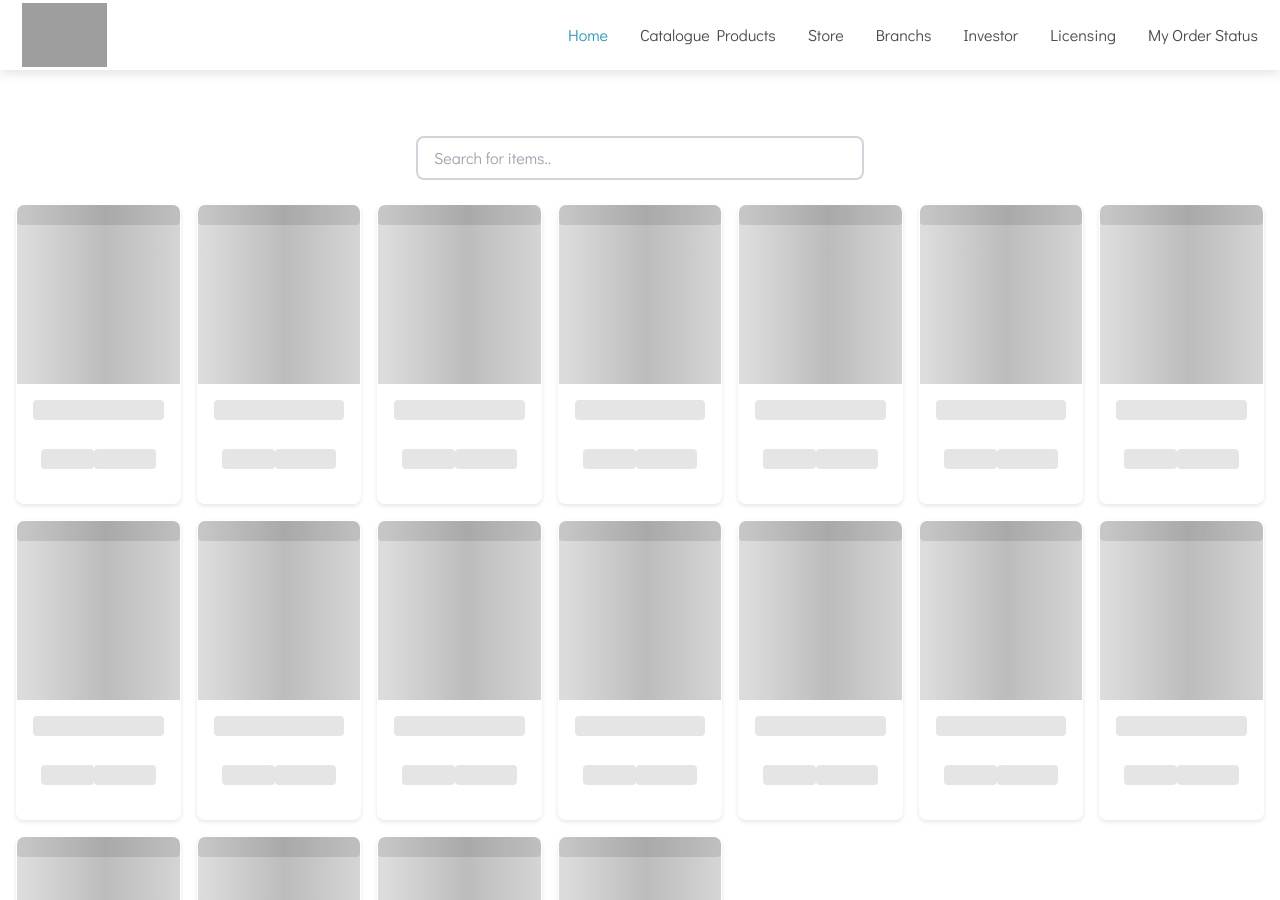
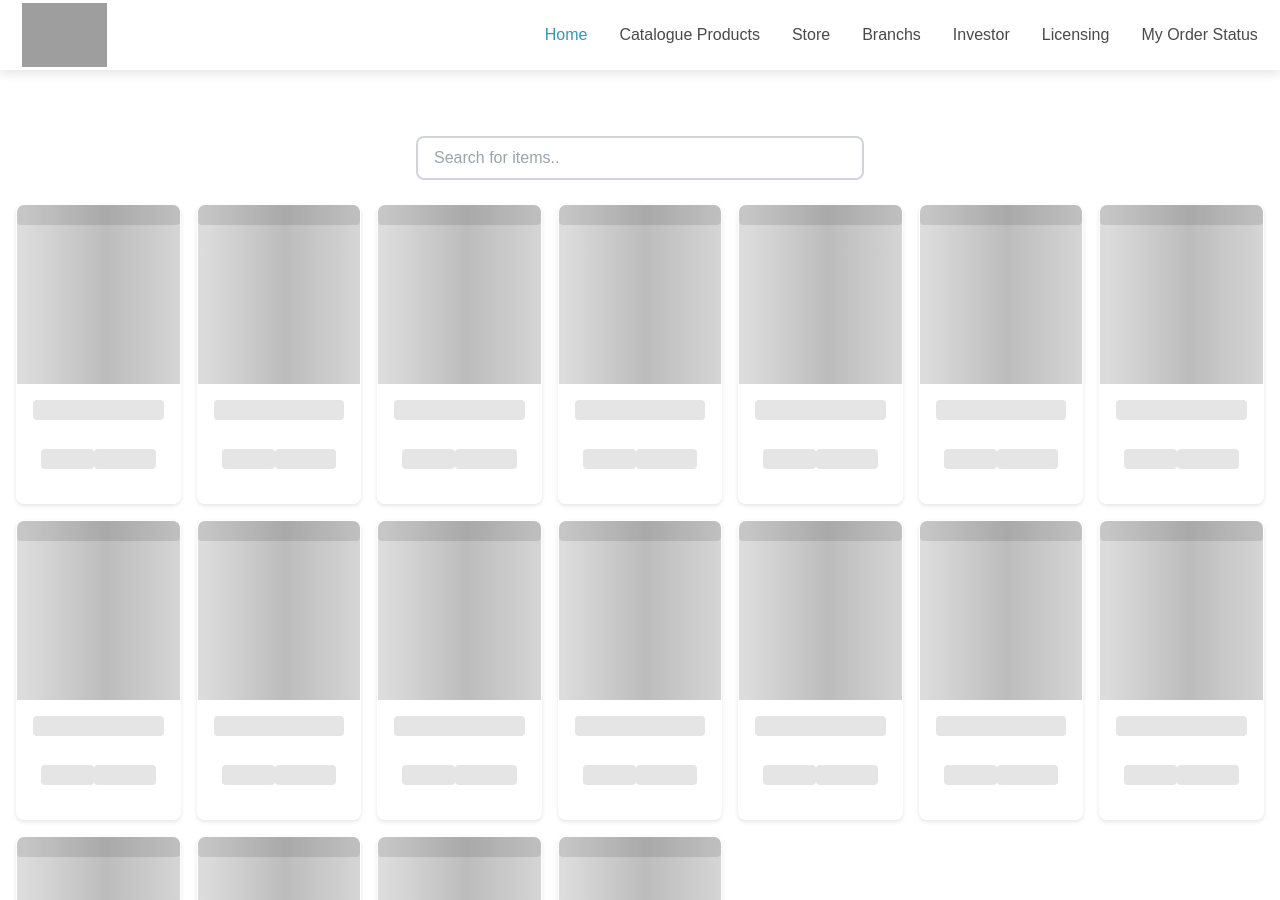
Before and after one commit to AhteraStudio/compimedic, a Jekyll site: the page store.html, which Jekyll copies as it is, in a window 1280 px wide and 900 px high. Built offline with Jekyll 4.4.1, drawn with Linux system fonts in a browser that asks for light colours; nearby versions of some CDN libraries; some web fonts are replaced; library files that are not in the unit come from our copies; grey boxes are pictures that could not be loaded.

Commit message:
Update store.html

```diff
--- a/store.html
+++ b/store.html
@@ -13,7 +13,7 @@
   <link href="https://cdn.jsdelivr.net/npm/flowbite@2.4.1/dist/flowbite.min.css"  rel="stylesheet" />
 <link rel="preconnect" href="https://fonts.googleapis.com">
 <link rel="preconnect" href="https://fonts.gstatic.com" crossorigin>
-<link href="https://fonts.googleapis.com/css2?family=Calistoga&family=Didact+Gothic&display=swap" rel="stylesheet">
+<link href="https://fonts.googleapis.com/css2?family=Cinzel:wght@400..900&family=Josefin+Sans:ital,wght@0,100..700;1,100..700&family=Poppins:ital,wght@0,100;0,200;0,300;0,400;0,500;0,600;0,700;0,800;0,900;1,100;1,200;1,300;1,400;1,500;1,600;1,700;1,800;1,900&display=swap" rel="stylesheet">
 <link rel="stylesheet" href="style.css">
 <!-- favicon Js -->
     <script>
```
